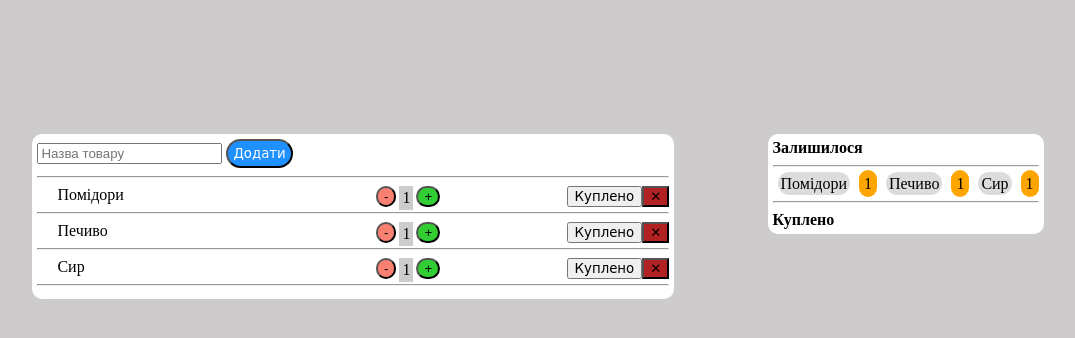
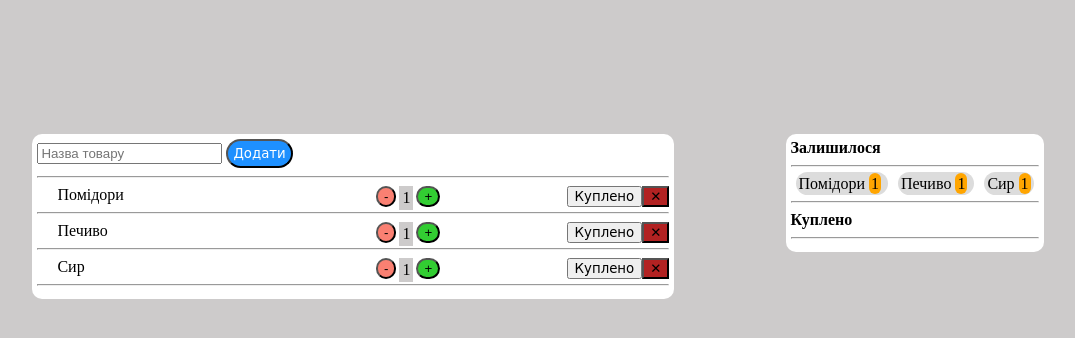
Before and after one commit to StasSV/BuyListNew, a plain HTML site: page index.html in a window 1280 px wide. Shown: the whole page, without its empty margins (102-1177 px from the left). Drawn offline with Linux system fonts and the light colour scheme.

Commit message:
change place of numbers "bought","left"

```diff
--- a/index.html
+++ b/index.html
@@ -62,16 +62,24 @@
     <div class="bl-title"><b>Залишилося</b>
              <HR></HR>
             <div>
-                <span class="bl-label1">Помідори</span>
-                <span class="bl-label2">1</span>
-                <span class="bl-label1">Печиво</span>
-                <span class="bl-label2">1</span>
-                <span class="bl-label1">Сир</span>
-                <span class="bl-label2">1</span>
+                <span class="bl-label1">Помідори
+                    <span class="bl-label2">1</span>
+                </span>
+
+                <span class="bl-label1">Печиво
+                    <span class="bl-label2">1</span>
+                </span>
+
+                <span class="bl-label1">Сир
+                    <span class="bl-label2">1</span>
+                </span>
+
             </div>
              <HR></HR>
         </div>
-    <div class="bl-title"><b>Куплено</b></div>
+    <div class="bl-title"><b>Куплено
+        <HR></HR>
+        </b></div>
     </div>
 
 
--- a/main.css
+++ b/main.css
@@ -38,9 +38,8 @@
 }
 .bl-label2 {
     background: orange;
-    border-radius: 25px;
-    border-width: 20px;
-    padding: 5px;
+    border-radius: 50px;
+    padding: 2px;
 }
 .bl-addButton{
      background: DodgerBlue;
```
